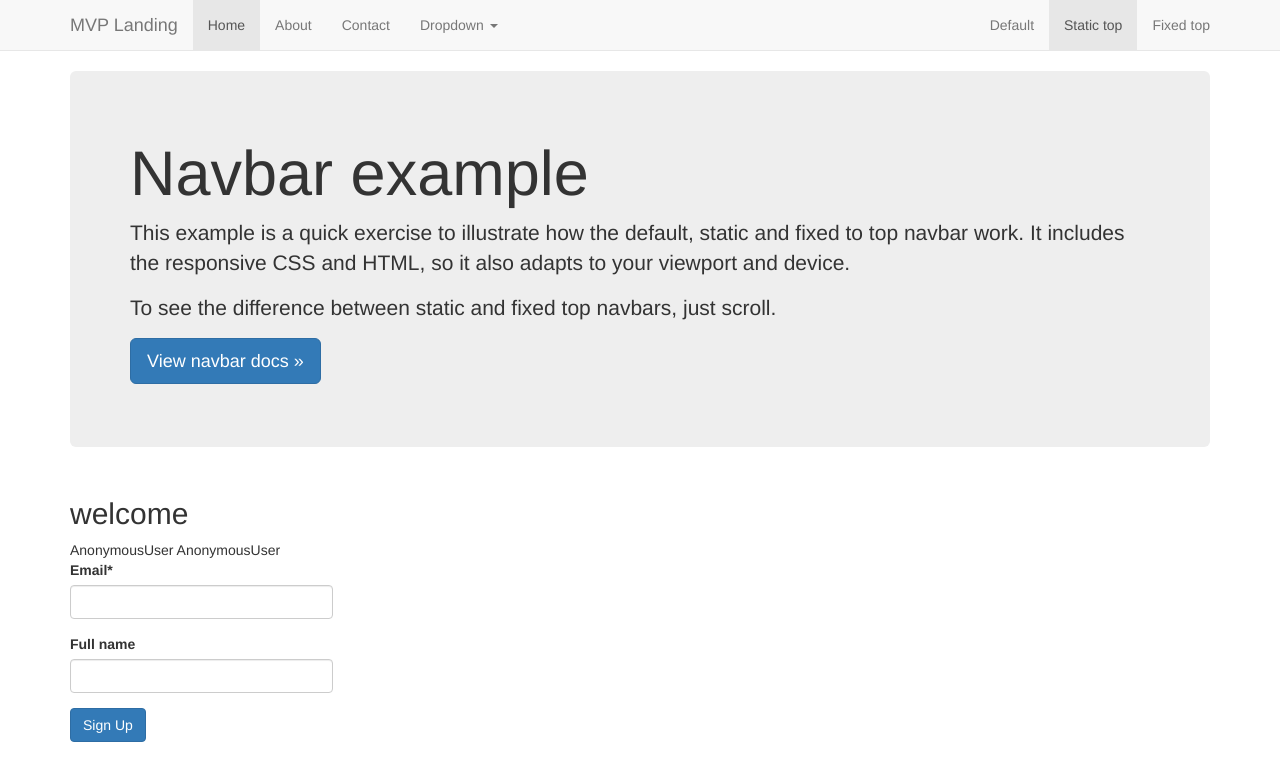
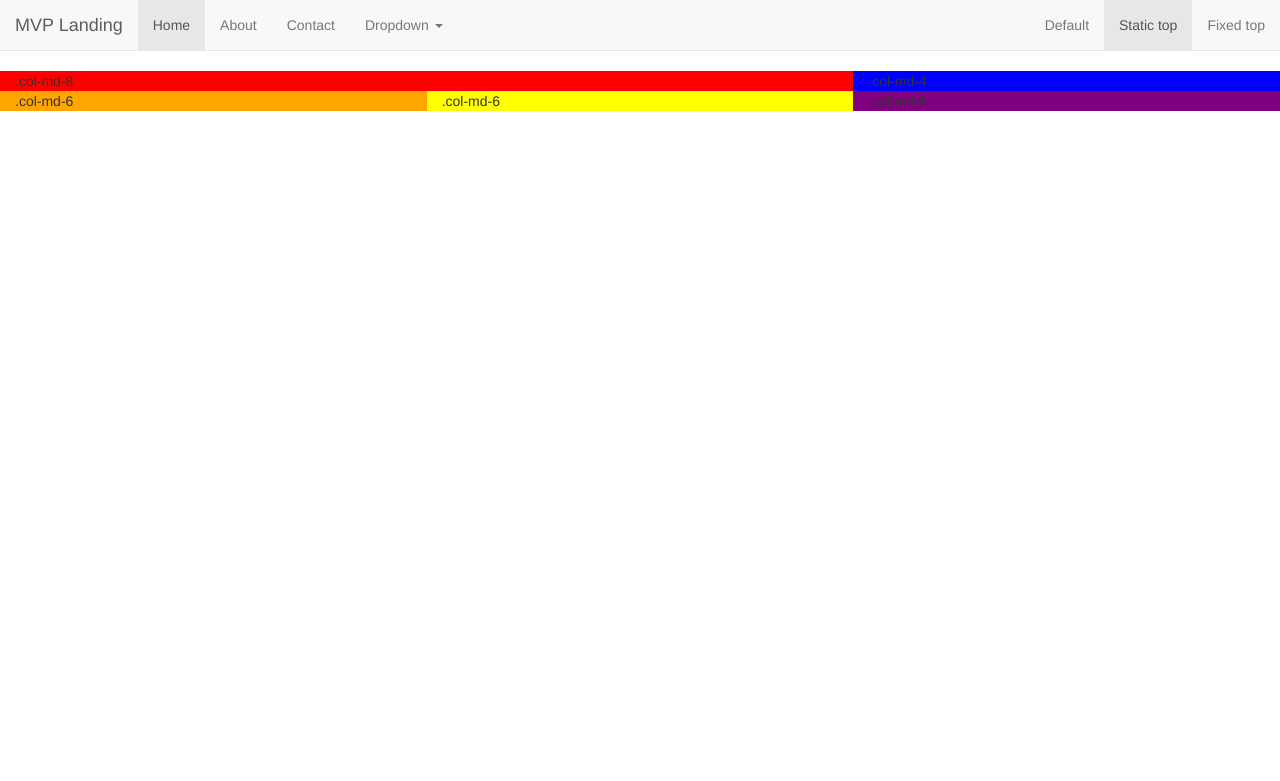
Before and after one commit to martin8767/PDjango18, a Django app: page / in a window 1280 px wide. Shown: the top 781 px of the page. Run offline with Django 3.2, Linux system fonts and the light colour scheme; some libraries are stand-ins or nearby versions.

Commit message:
Leccion 22 bootstrap grid system terminada

```diff
--- a/trydjango18/trydjango18/newsletter/views.py
+++ b/trydjango18/trydjango18/newsletter/views.py
@@ -37,7 +37,7 @@ def home(request):
 		}
 
 
-	return render(request, "home.html", context)
+	return render(request, "example_fluid.html", context)
 
 def contact(request):
 	form = ContactForm(request.POST or None)
--- a/trydjango18/trydjango18/templates/base.html
+++ b/trydjango18/trydjango18/templates/base.html
@@ -25,11 +25,11 @@
   </head>
 
   <body>
-
+      <!-- agrego la top navbar -->
       {% include 'navbar.html' %}
 
 
-    <div class="container">
+    <div class="container-fluid">
 
          {% block jumbotron %}
 
--- /dev/null
+++ b/trydjango18/trydjango18/templates/example_fluid.html
@@ -0,0 +1,35 @@
+
+{% extends "base.html" %}
+
+{% block jumbotron %}
+
+{% endblock %}
+
+{% block content %}
+
+
+<div class="row">
+  <div class="col-md-8 col-sm-6" style='background-color:red;'>.col-md-8
+    <div class="row">
+        <div class="col-md-6 col-sm-8 col-xs-2" style='background-color:orange;'>.col-md-6</div>
+        <div class="col-md-6 col-sm-4 col-xs-10" style='background-color:yellow;'>.col-md-6</div>
+    </div>
+</div>
+  <div class="col-md-4 col-sm-6" style='background-color:blue;'>.col-md-4
+      <div class="row">
+          <div class="col-md-12" style='background-color:purple;'>.col-md-6</div>
+
+      </div>
+  </div>
+</div>
+<!--<div class="row">
+  <div class="col-md-4">.col-md-4</div>
+  <div class="col-md-4">.col-md-4</div>
+  <div class="col-md-4">.col-md-4</div>
+</div>
+<div class="row">
+  <div class="col-md-6">.col-md-6</div>
+  <div class="col-md-6">.col-md-6</div>
+</div> -->
+
+{% endblock %}
--- a/trydjango18/trydjango18/templates/navbar.html
+++ b/trydjango18/trydjango18/templates/navbar.html
@@ -1,6 +1,6 @@
 <!-- Static navbar -->
 <nav class="navbar navbar-default navbar-static-top">
-  <div class="container">
+  <div class="container-fluid">
     <div class="navbar-header">
       <button type="button" class="navbar-toggle collapsed" data-toggle="collapse" data-target="#navbar" aria-expanded="false" aria-controls="navbar">
         <span class="sr-only">Toggle navigation</span>
```
Also changed, not shown: 1 other file. Lines whose indentation alone changed are shown as unchanged.
